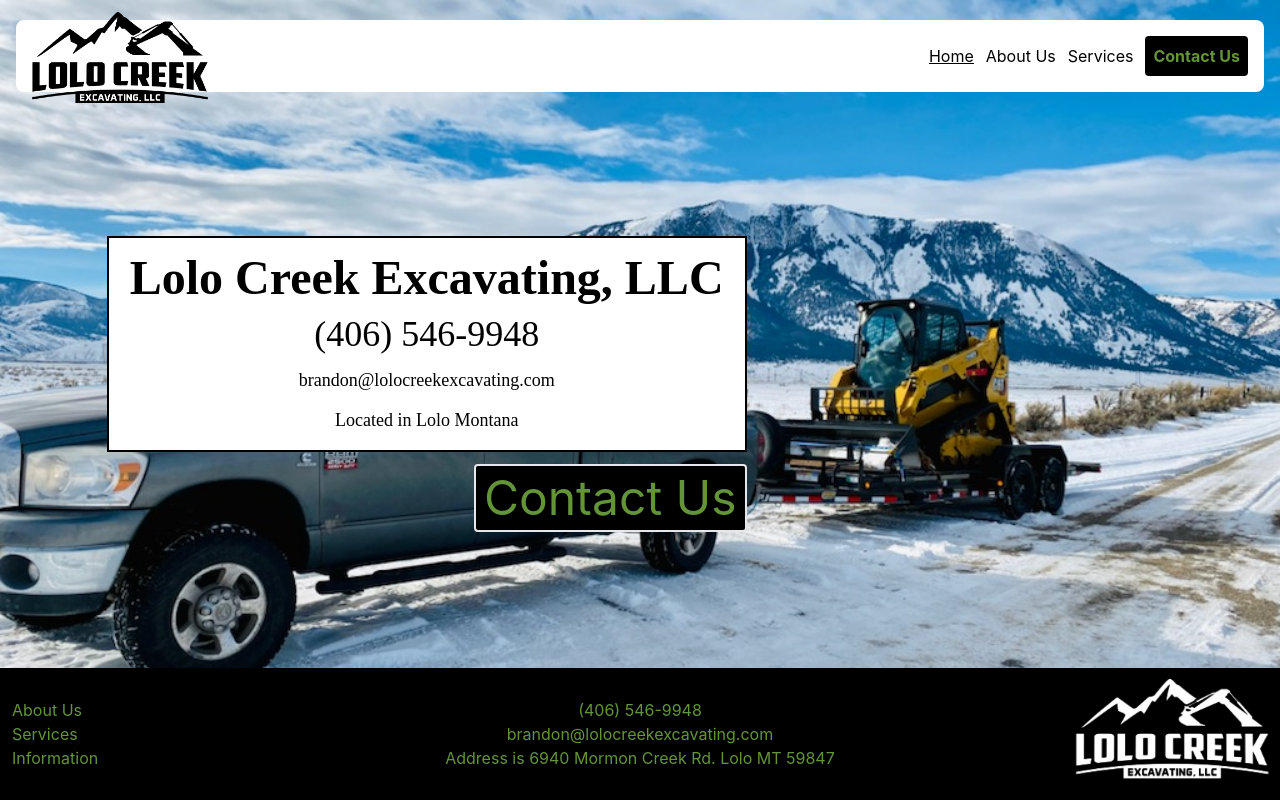
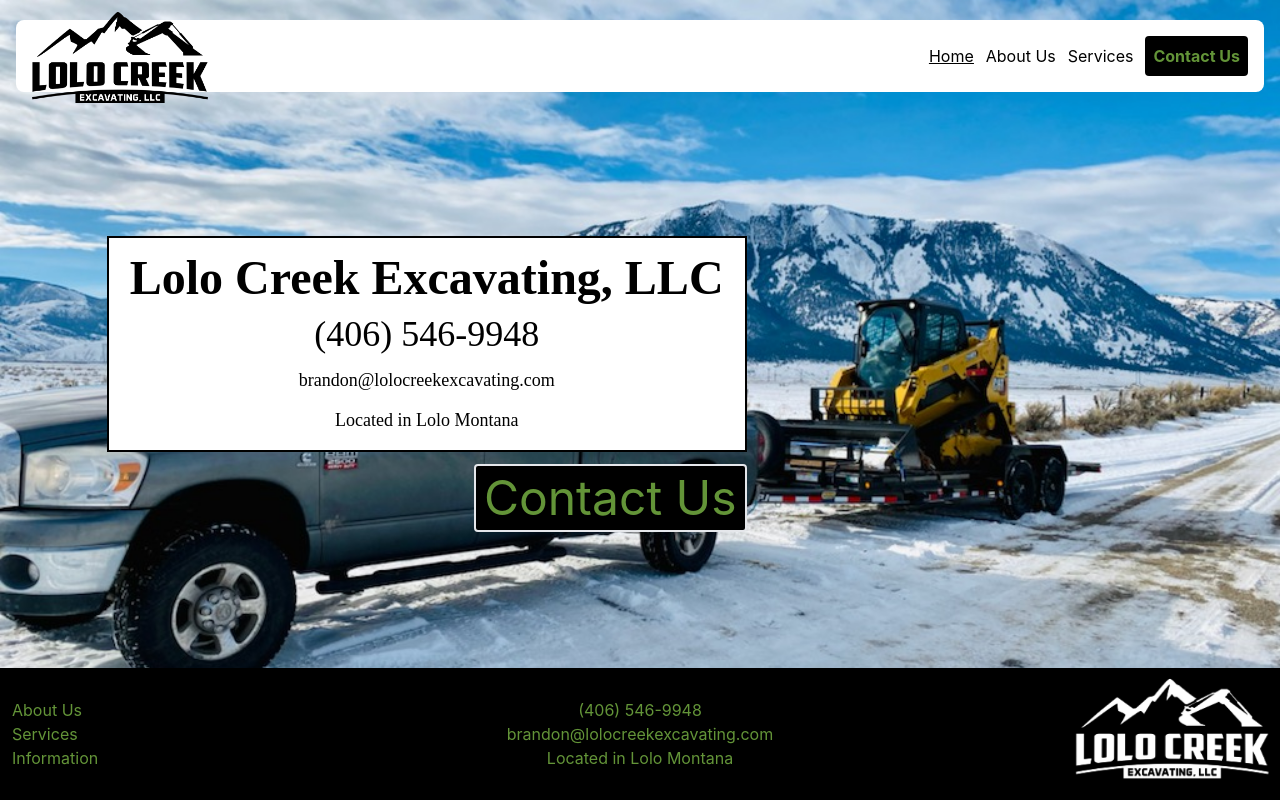
Before and after one commit to Tbone8098/lolocreekexcavating, a Next.js app in the folder lolocreek/: page / in a window 1280 px wide. Built offline with nearby package versions, Linux system fonts and the light colour scheme.

Commit message:
updated footer

```diff
--- a/lolocreek/components/footer/index.jsx
+++ b/lolocreek/components/footer/index.jsx
@@ -11,6 +11,7 @@
 const Index = () => {
 
     const modalContent = () => {
+        console.log(data);
         return (
             <div className='text-black grid md:grid-cols-2 p-3'>
                 <div className='md:w-80 place-self-center'>
@@ -61,9 +62,9 @@
                 </ul>
             </div>
             <div className='hidden md:flex flex-col place-self-center text-center'>
-                <p>(406) 546-9948</p>
-                <p>brandon@lolocreekexcavating.com</p>
-                <p>Address is 6940 Mormon Creek Rd. Lolo MT 59847</p>
+                <p>{data.phoneNum.cell}</p>
+                <p>{data.email}</p>
+                <p>{data.address}</p>
             </div>
             <div className='p-2 flex justify-end'>
                 <Modal
```
